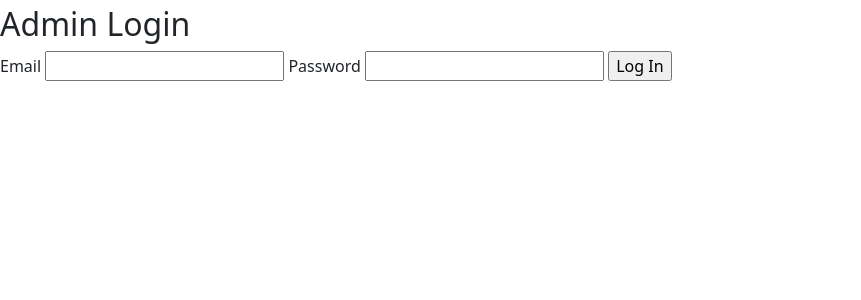
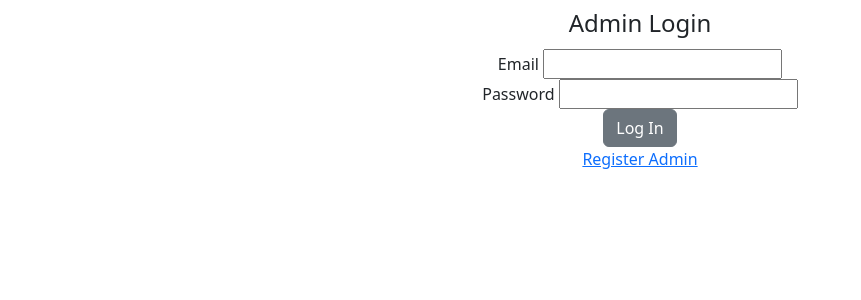
Before and after one commit to mdinga/hairlinkd_dev, a Rails app: page /admin_access/login in a window 1280 px wide. Shown: the part 165-465 px from the top of the page, without its empty margins (0-861 px from the left). Run offline with Rails 7, Linux system fonts and the light colour scheme; style sheets or scripts are compiled from the project's sources; some libraries are stand-ins or nearby versions.

Commit message:
Admin Access

```diff
--- a/app/views/admin_access/login.html.erb
+++ b/app/views/admin_access/login.html.erb
@@ -1,11 +1,27 @@
-<h2>Admin Login</h2>
+<div class = 'container'>
 
-  <div>
-    <%= form_tag(admin_access_attempt_login_path, :method => :post) do %>
+ <%= form_tag(admin_access_attempt_login_path, :method => :post, class: 'form-group text-center') do %>
+  <legend>Admin Login</legend>
+    <fieldset>
+      <div class = 'form-group'>
         <%= label_tag(:email) %>
         <%= text_field_tag(:email, params[:email]) %>
+      </div>
+      <div class = 'form-group'>
         <%= label_tag(:password) %>
-        <%= password_field_tag(:password)%>
-        <%= submit_tag("Log In")%>
-      <% end %>
-  </div>
+        <%= password_field_tag(:password) %>
+      </div>
+
+      <div class = 'form-group text-center'>
+        <%= submit_tag("Log In", class: 'btn btn-secondary')%>
+      </div>
+
+      <div class = "form-group">
+        <%= link_to("Register Admin", new_admin_path) %><br />
+      </div>
+
+    </fieldset>
+   <% end %>
+
+
+</div>
--- a/app/views/client_access/login.html.erb
+++ b/app/views/client_access/login.html.erb
@@ -1,6 +1,6 @@
 <div class = 'container'>
 
-    <%= form_tag(client_access_attempt_login_path, :method => :post, class: 'form-group text-center') do %>
+      <%= form_tag(client_access_attempt_login_path, :method => :post, class: 'form-group text-center') do %>
       <legend>Log in as a Client</legend>
           <fieldset>
             <div class = 'form-group'>
```
